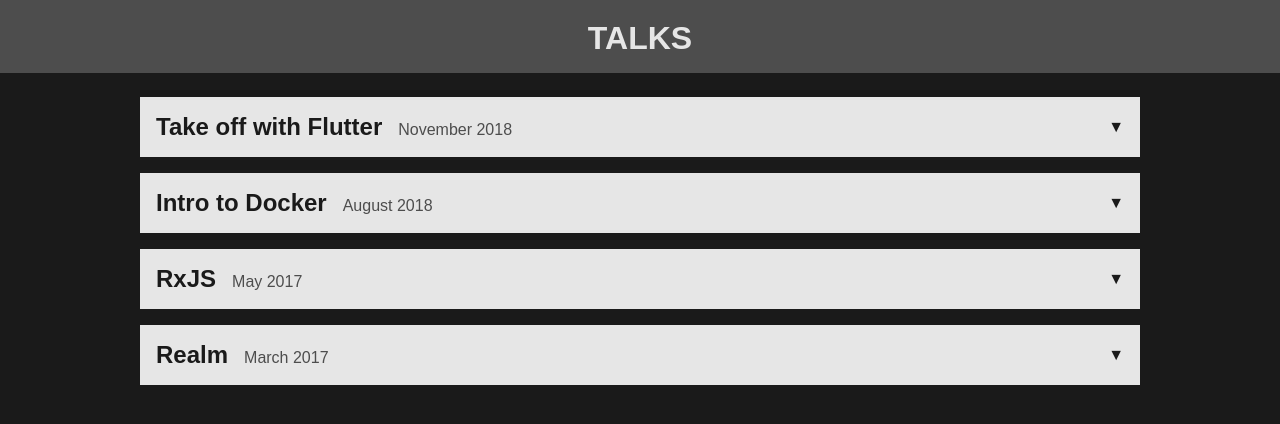
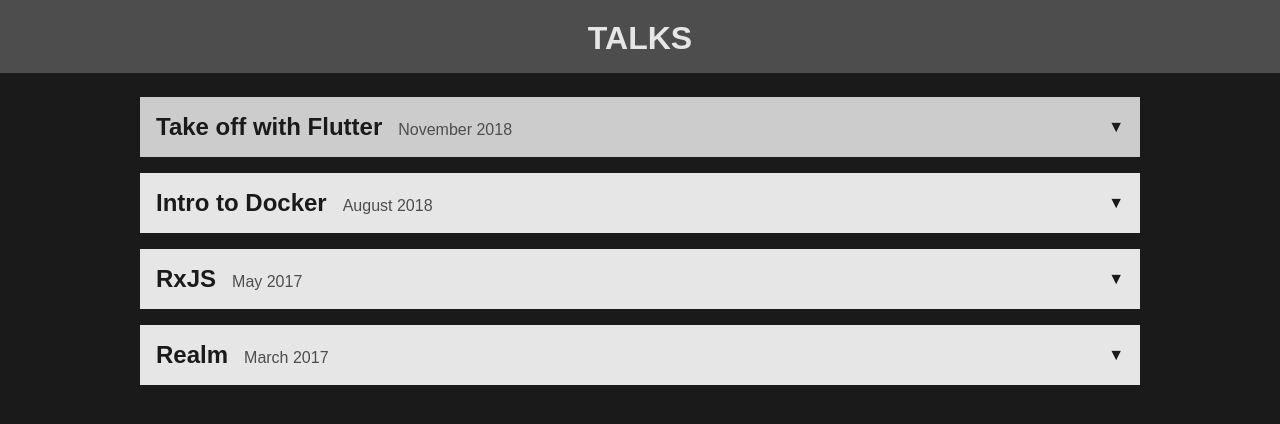
Before and after one commit to jonstodle/jonstodle-talks, a Svelte app: page / in a window 1280 px wide. In both pictures the pointer is over the element 640 px from the left and 127 px from the top of the page. Shown: the top 424 px of the page. Built offline with nearby package versions, Linux system fonts and the light colour scheme.

Commit message:
Some visual tweaks

```diff
--- a/src/ListItem.svelte
+++ b/src/ListItem.svelte
@@ -21,6 +21,11 @@
         cursor: pointer;
         margin: 0 -1rem;
         padding: 1rem;
+        transition: background-color 200ms;
+    }
+
+    .header:hover {
+        background-color: #cccccc;
     }
 
     .header > div {
@@ -72,6 +77,7 @@
         color: black;
         transition: background-color 200ms;
     }
+
     a:active, a:hover, a:visited {
         text-decoration: none;
         color: black;
```
